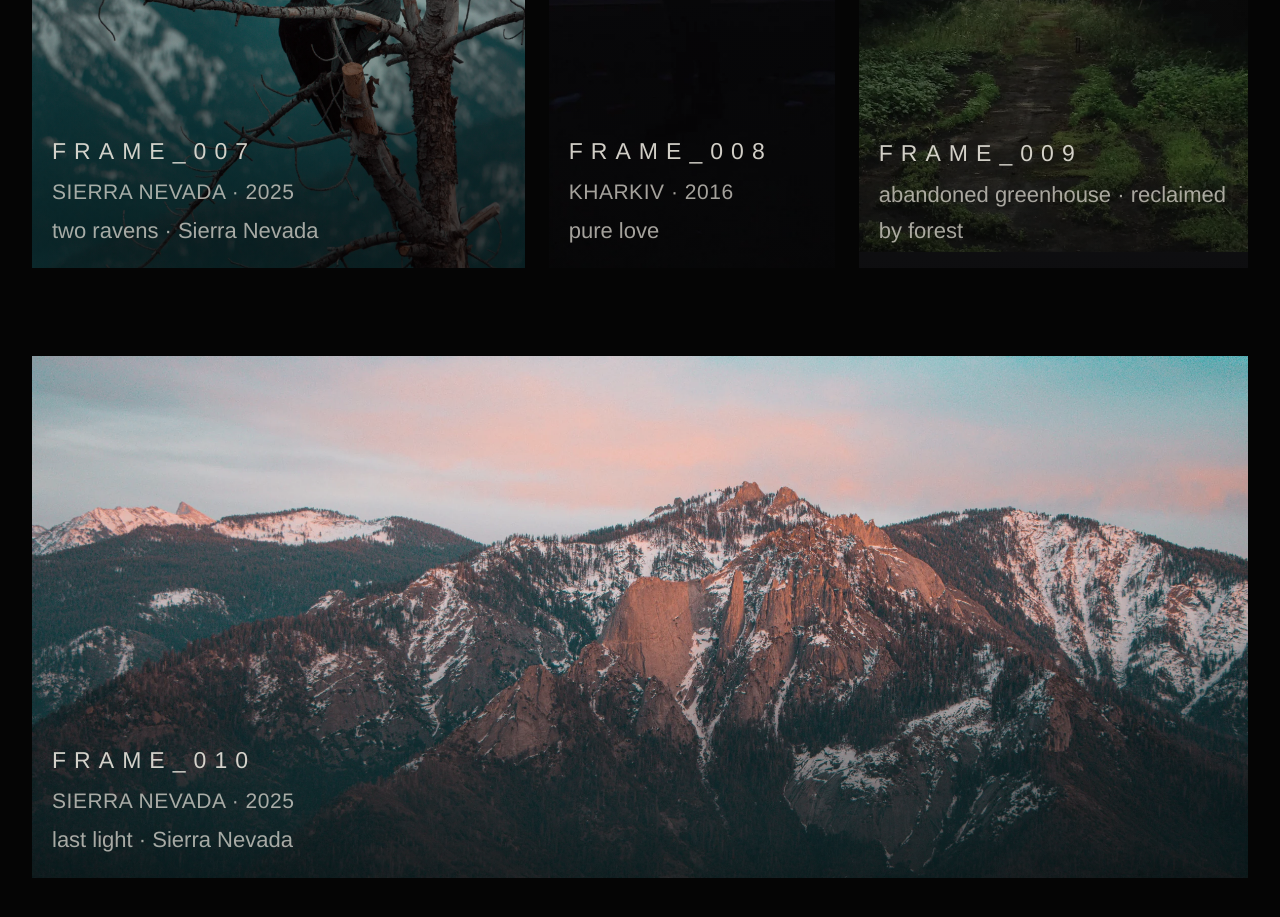
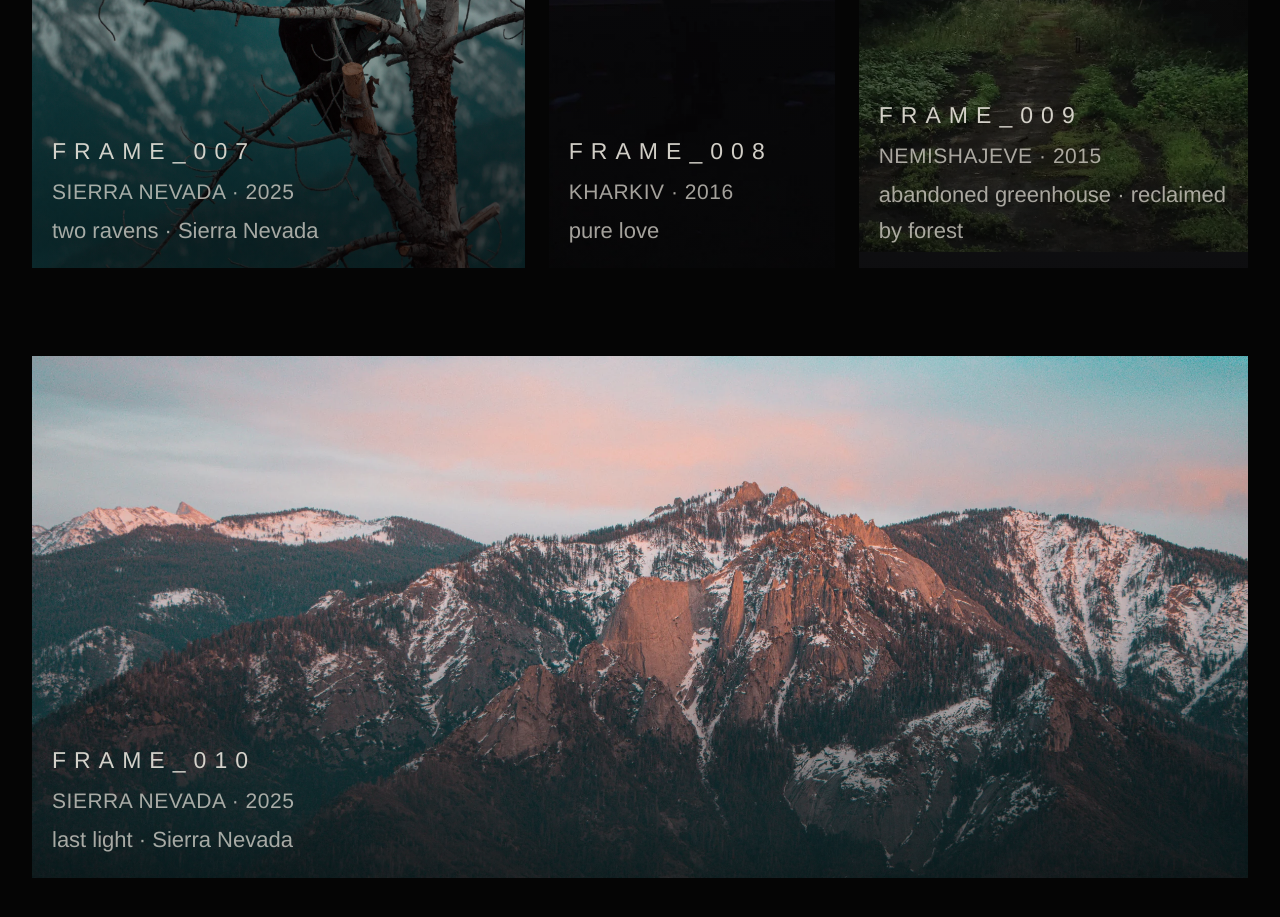
Before and after one commit to maklak0v/kornermusic-rebuild, a React (Vite) app: page / in a window 1280 px wide. Shown: the part 6440-7357 px from the top of the page. Built offline with nearby package versions, Linux system fonts and the light colour scheme; a web font is replaced by a local one.

Commit message:
Update Frame 009 display text

```diff
--- a/src/data/photos.ts
+++ b/src/data/photos.ts
@@ -131,8 +131,8 @@ export const photos: Photo[] = [
     id: 'frame_009',
     src: '/images/art/IMG_8792.webp',
     title: 'frame_009',
-    date: '',
-    location: '',
+    date: '2015',
+    location: 'Nemishajeve',
     photographer: 'shot by KORNER',
     caption: 'abandoned greenhouse · reclaimed by forest',
     orientation: 'portrait',
```
